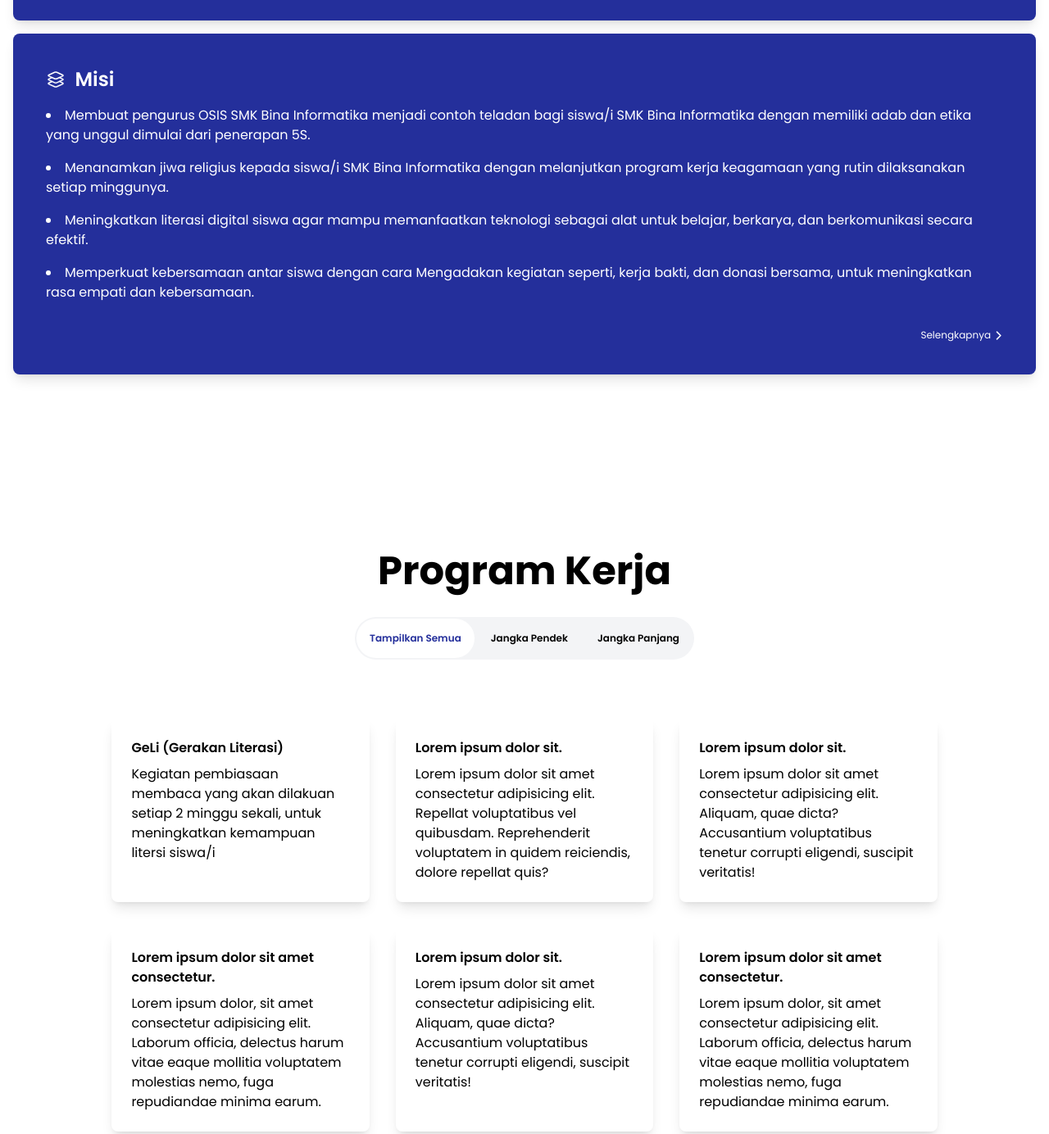
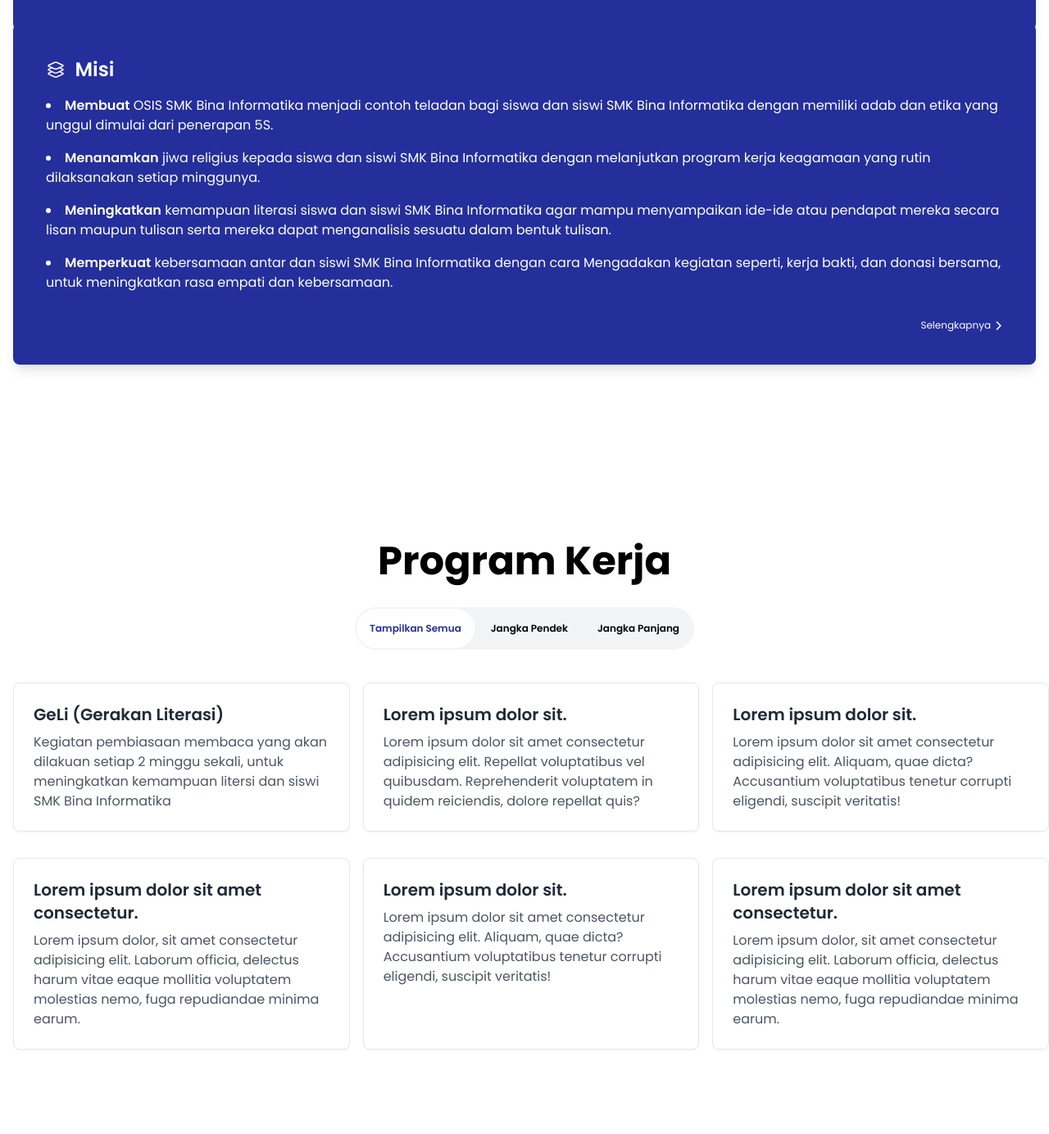
Before and after one commit to ammaricano27/satukanpilihanmu, a website: page index.html in a window 1280 px wide. Shown: the part 1345-2729 px from the top of the page at 82% size. Drawn offline with nearby package versions, Linux system fonts and the light colour scheme.

Commit message:
fixed bug

```diff
--- a/index.html
+++ b/index.html
@@ -91,6 +91,7 @@
             <a href="#proker"
                 class="flex items-center justify-center px-3 py-1 rounded-full text-current hover:bg-white/20 transition-colors duration-300 ease-in-out nav-link-drawer">Proker
             </a>
+            <hr class="bg-white h-[1px] w-full">
             <a href="profile"
                 class="flex items-center justify-center px-3 py-1 rounded-full text-current hover:bg-white/20 transition-colors duration-300 ease-in-out nav-link-drawer">Profil
             </a>
@@ -164,13 +165,13 @@
                         <div class="">
                             <p class="text-4xl md:text-5xl mb-8 font-bold text-primary">Visi &amp; Misi</p>
                         </div>
-                        <div class="filter px-2 mb-5 w-full flex flex-wrap md:justify-start justify-center gap-3">
+                        <div class="filter px-2 mb-5 w-full flex flex-wrap justify-center md:justify-start gap-4">
                             <button onclick="setActiveButton(this)" data-filter="*"
-                                class="button-filter bg-transparent group hover:bg-primary text-primary font-semibold text-sm py-2 w-20 border border-primary rounded-lg shadow">Semua</button>
+                                class="button-filter bg-transparent group hover:bg-primary text-primary font-semibold py-3 px-4  border border-primary rounded-lg shadow">Semua</button>
                             <button onclick="setActiveButton(this)" data-filter=".visi"
-                                class="button-filter bg-transparent group hover:bg-primary text-primary font-semibold text-sm py-2 w-20 border border-primary rounded-lg shadow flex items-center justify-center">Visi</button>
+                                class="button-filter bg-transparent group hover:bg-primary text-primary font-semibold py-3 px-4 border border-primary rounded-lg shadow flex items-center justify-center"><ion-icon name="school-outline"></ion-icon> &nbsp; Visi</button>
                             <button onclick="setActiveButton(this)" data-filter=".misi"
-                                class="button-filter bg-transparent group hover:bg-primary text-primary font-semibold text-sm py-2 w-20 border border-primary rounded-lg shadow flex items-center justify-center">Misi</button>
+                                class="button-filter bg-transparent group hover:bg-primary text-primary font-semibold py-3 px-4 border border-primary rounded-lg shadow flex items-center justify-center"><ion-icon name="layers-outline"></ion-icon> &nbsp; Misi</button>
                         </div>
                         <script>
                             function setActiveButton(clickedButton) {
@@ -225,15 +226,14 @@
                                         <ion-icon name="layers-outline"></ion-icon> &nbsp; Misi
                                     </p>
                                     <ul class="list-inside list-disc text-ellipsis flex flex-col gap-4">
-                                        <li>Membuat pengurus OSIS SMK Bina Informatika menjadi contoh teladan bagi
-                                            siswa/i SMK Bina Informatika dengan memiliki adab dan etika yang unggul
+                                        <li><span class="font-semibold">Membuat</span> OSIS SMK Bina Informatika menjadi contoh teladan bagi
+                                            siswa dan siswi SMK Bina Informatika dengan memiliki adab dan etika yang unggul
                                             dimulai dari penerapan 5S.</li>
-                                        <li>Menanamkan jiwa religius kepada siswa/i SMK Bina Informatika dengan
+                                        <li><span class="font-semibold">Menanamkan</span> jiwa religius kepada siswa dan siswi SMK Bina Informatika dengan
                                             melanjutkan program kerja keagamaan yang rutin dilaksanakan setiap
                                             minggunya.</li>
-                                        <li>Meningkatkan literasi digital siswa agar mampu memanfaatkan teknologi
-                                            sebagai alat untuk belajar, berkarya, dan berkomunikasi secara efektif.</li>
-                                        <li>Memperkuat kebersamaan antar siswa dengan cara Mengadakan kegiatan seperti,
+                                        <li><span class="font-semibold">Meningkatkan</span> kemampuan literasi siswa dan siswi SMK Bina Informatika agar mampu menyampaikan ide-ide atau pendapat mereka secara lisan maupun tulisan serta mereka dapat menganalisis sesuatu dalam bentuk tulisan.</li>
+                                        <li><span class="font-semibold">Memperkuat</span> kebersamaan antar dan siswi SMK Bina Informatika dengan cara Mengadakan kegiatan seperti,
                                             kerja bakti, dan donasi bersama, untuk meningkatkan rasa empati dan
                                             kebersamaan.</li>
                                     </ul>
@@ -264,7 +264,7 @@
                         <div class="">
                             <p class="text-4xl md:text-5xl mb-8 font-bold text-primary">Program Kerja</p>
                         </div>
-                        <div class="bg-gray-100 rounded-full flex p-0.5 gap-1 mx-6">
+                        <div class="bg-gray-100 rounded-full flex p-0.5 gap-1 mx-4">
                             <button onclick="setActiveButton2(this)"
                                 class="button-proker rounded-full p-4 bg-transparent group hover:bg-primary font-semibold text-xs">Tampilkan Semua</button>
                             <button onclick="setActiveButton2(this)"
@@ -294,43 +294,43 @@
                                 });
                             </script>
                         </div>
-                        <div class="flex flex-wrap gap-4 mx-4 justify-center mt-16">
+                        <div class="grid grid-cols-1 md:grid-cols-2 lg:grid-cols-3 gap-4 px-2 mt-8">
                             <div
-                                class="slide-up relative bg-primary text-black m-2 p-6 hover:-translate-y-1 transition-all duration-500 rounded-lg shadow-lg w-full md:w-[calc(50%-50px)] lg:w-[calc(30%-60px)]">
-                                <p class="font-semibold text-md mb-2">GeLi (Gerakan Literasi)</p>
-                                <p class="">Kegiatan pembiasaan membaca yang akan dilakuan setiap 2 minggu sekali, untuk
-                                    meningkatkan kemampuan litersi siswa/i</p>
+                                class="slide-up relative bg-primary m-2 p-6 hover:-translate-y-1 transition-all duration-500 rounded-lg shadow-sm border border-gray-200 w-full">
+                                <p class="font-semibold mb-2 text-gray-800 text-xl">GeLi (Gerakan Literasi)</p>
+                                <p class="text-gray-600">Kegiatan pembiasaan membaca yang akan dilakuan setiap 2 minggu sekali, untuk
+                                    meningkatkan kemampuan litersi dan siswi SMK Bina Informatika</p>
                             </div>
                             <div
-                                class="slide-up relative bg-primary text-black m-2 p-6 hover:-translate-y-1 transition-all duration-500 rounded-lg shadow-lg w-full md:w-[calc(50%-50px)] lg:w-[calc(30%-60px)]">
-                                <p class="font-semibold text-md mb-2">Lorem ipsum dolor sit.</p>
-                                <p class="">Lorem ipsum dolor sit amet consectetur adipisicing elit. Repellat
+                                class="slide-up relative bg-primary m-2 p-6 hover:-trangray-y-1 transition-all duration-500 rounded-lg shadow-sm border border-gray-200 w-full">
+                                <p class="font-semibold mb-2 text-gray-800 text-xl">Lorem ipsum dolor sit.</p>
+                                <p class="text-gray-600">Lorem ipsum dolor sit amet consectetur adipisicing elit. Repellat
                                     voluptatibus vel quibusdam. Reprehenderit voluptatem in quidem reiciendis, dolore
                                     repellat quis?</p>
                             </div>
                             <div
-                                class="slide-up relative bg-primary text-black m-2 p-6 hover:-translate-y-1 transition-all duration-500 rounded-lg shadow-lg w-full md:w-[calc(50%-50px)] lg:w-[calc(30%-60px)]">
-                                <p class="font-semibold text-md mb-2">Lorem ipsum dolor sit.</p>
-                                <p class="">Lorem ipsum dolor sit amet consectetur adipisicing elit. Aliquam, quae
+                                class="slide-up relative bg-primary m-2 p-6 hover:-trangray-y-1 transition-all duration-500 rounded-lg shadow-sm border border-gray-200 w-full">
+                                <p class="font-semibold mb-2 text-gray-800 text-xl">Lorem ipsum dolor sit.</p>
+                                <p class="text-gray-600">Lorem ipsum dolor sit amet consectetur adipisicing elit. Aliquam, quae
                                     dicta? Accusantium voluptatibus tenetur corrupti eligendi, suscipit veritatis!</p>
                             </div>
                             <div
-                                class="slide-up relative bg-primary text-black m-2 p-6 hover:-translate-y-1 transition-all duration-500 rounded-lg shadow-lg w-full md:w-[calc(50%-50px)] lg:w-[calc(30%-60px)]">
-                                <p class="font-semibold text-md mb-2">Lorem ipsum dolor sit amet consectetur.</p>
-                                <p class="">Lorem ipsum dolor, sit amet consectetur adipisicing elit. Laborum officia,
+                                class="slide-up relative bg-primary m-2 p-6 hover:-trangray-y-1 transition-all duration-500 rounded-lg shadow-sm border border-gray-200 w-full">
+                                <p class="font-semibold mb-2 text-gray-800 text-xl">Lorem ipsum dolor sit amet consectetur.</p>
+                                <p class="text-gray-600">Lorem ipsum dolor, sit amet consectetur adipisicing elit. Laborum officia,
                                     delectus harum vitae eaque mollitia voluptatem molestias nemo, fuga repudiandae
                                     minima earum.</p>
                             </div>
                             <div
-                                class="slide-up relative bg-primary text-black m-2 p-6 hover:-translate-y-1 transition-all duration-500 rounded-lg shadow-lg w-full md:w-[calc(50%-50px)] lg:w-[calc(30%-60px)]">
-                                <p class="font-semibold text-md mb-2">Lorem ipsum dolor sit.</p>
-                                <p class="">Lorem ipsum dolor sit amet consectetur adipisicing elit. Aliquam, quae
+                                class="slide-up relative bg-primary m-2 p-6 hover:-trangray-y-1 transition-all duration-500 rounded-lg shadow-sm border border-gray-200 w-full">
+                                <p class="font-semibold mb-2 text-gray-800 text-xl">Lorem ipsum dolor sit.</p>
+                                <p class="text-gray-600">Lorem ipsum dolor sit amet consectetur adipisicing elit. Aliquam, quae
                                     dicta? Accusantium voluptatibus tenetur corrupti eligendi, suscipit veritatis!</p>
                             </div>
                             <div
-                                class="slide-up relative bg-primary text-black m-2 p-6 hover:-translate-y-1 transition-all duration-500 rounded-lg shadow-lg w-full md:w-[calc(50%-50px)] lg:w-[calc(30%-60px)]">
-                                <p class="font-semibold text-md mb-2">Lorem ipsum dolor sit amet consectetur.</p>
-                                <p class="">Lorem ipsum dolor, sit amet consectetur adipisicing elit. Laborum officia,
+                                class="slide-up relative bg-primary m-2 p-6 hover:-trangray-y-1 transition-all duration-500 rounded-lg shadow-sm border border-gray-200 w-full">
+                                <p class="font-semibold mb-2 text-gray-800 text-xl">Lorem ipsum dolor sit amet consectetur.</p>
+                                <p class="text-gray-600">Lorem ipsum dolor, sit amet consectetur adipisicing elit. Laborum officia,
                                     delectus harum vitae eaque mollitia voluptatem molestias nemo, fuga repudiandae
                                     minima earum.</p>
                             </div>
```
Also changed, not shown: public/css/style.css.
